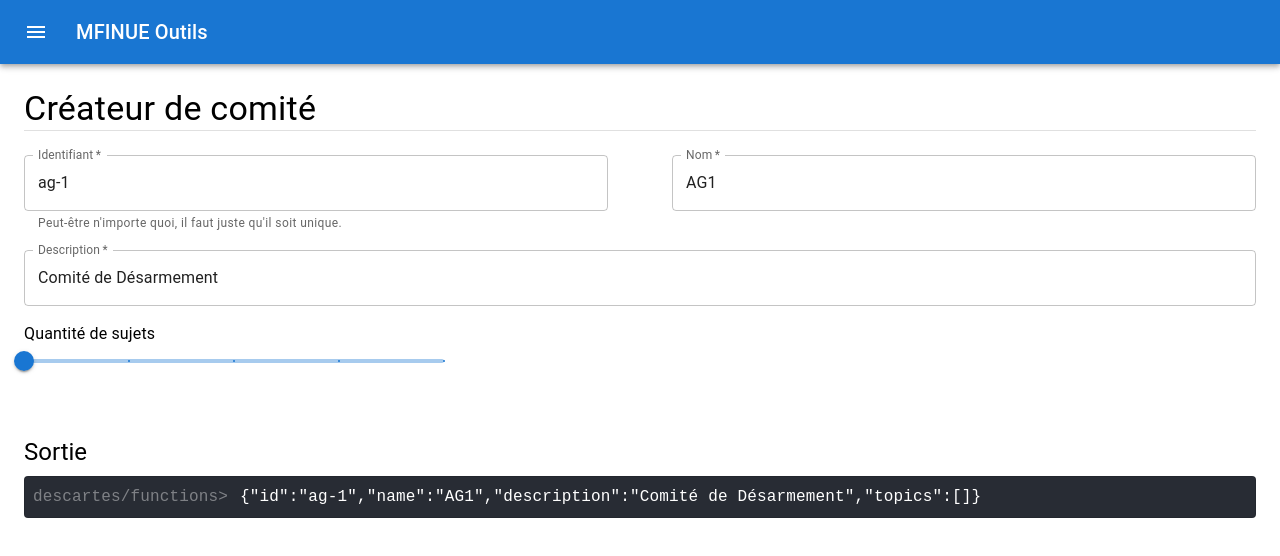
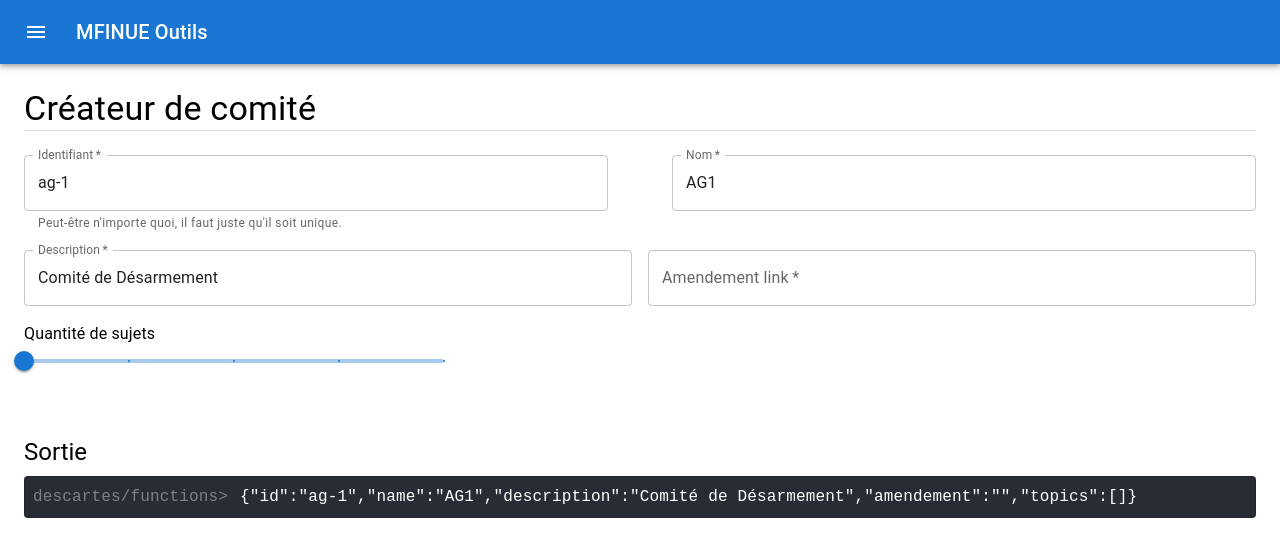
Before and after one commit to MFINUE/outils, a Next.js app: page /outils/committee in a window 1280 px wide. Shown: the top 556 px of the page. Built offline with nearby package versions, Linux system fonts and the light colour scheme.

Commit message:
Add amendements

```diff
--- a/src/pages/committee.tsx
+++ b/src/pages/committee.tsx
@@ -62,6 +62,7 @@ export default function CommitteeCreator() {
                id: data.get("id"),
                name: data.get("name"),
                description: data.get("description"),
+               amendement: data.get("amendment"),
                topics: Array.from({ length: Number(data.get("topic-n") as string) }, (_, i) => ({
                     title: data.get(`t-title-${i}`),
                     description: data.get(`t-description-${i}`),
@@ -105,6 +106,7 @@ export default function CommitteeCreator() {
                          />
                     </Stack>
 
+                    <Stack flexDirection="row" mb={2}>
                          <TextField
                               fullWidth
                               required
@@ -112,6 +114,15 @@ export default function CommitteeCreator() {
                               name="description"
                               defaultValue="Comité de Désarmement"
                          />
+                         <Box mx={1} />
+                         <TextField
+                              fullWidth
+                              required
+                              label="Amendement link"
+                              name="amendment"
+                              defaultValue={""}
+                         />
+                    </Stack>
 
                     <Container maxWidth="xs" sx={{ mx: "0", pl: "0 !important", my: 2 }}>
                          <Typography>Quantité de sujets</Typography>
```
Lines whose indentation alone changed are shown as unchanged.
